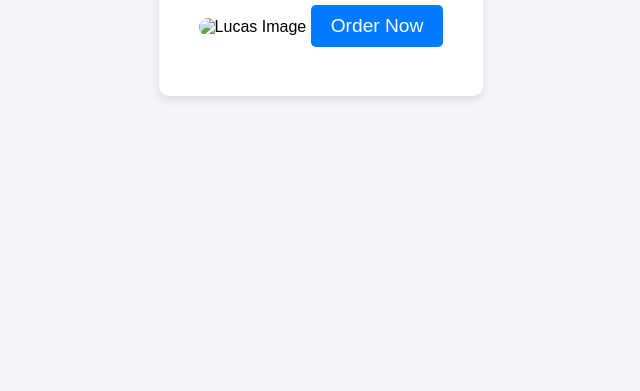
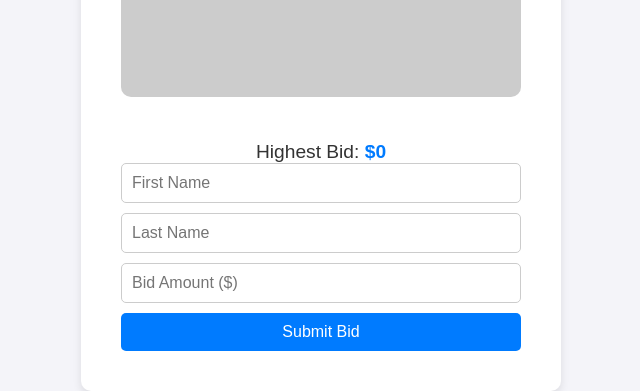
Before and after one commit to buylucas/buylucas.github.io, a plain HTML site: page index.html in a window 1280 px wide. Shown: the part 415-806 px from the top of the page, without its empty margins (319-959 px from the left). Drawn offline with Linux system fonts and the light colour scheme; placeholder pictures from the web are drawn by us.

Commit message:
Update index.htmlm

```diff
--- a/index.html
+++ b/index.html
@@ -3,7 +3,7 @@
 <head>
   <meta charset="UTF-8">
   <meta name="viewport" content="width=device-width, initial-scale=1.0">
-  <title>Buy Lucas</title>
+  <title>Bid for Product</title>
   <style>
     body {
       font-family: Arial, sans-serif;
@@ -22,9 +22,11 @@
       padding: 40px;
       border-radius: 10px;
       box-shadow: 0 4px 8px rgba(0, 0, 0, 0.1);
+      max-width: 400px;
+      width: 100%;
     }
     h1 {
-      font-size: 2.5rem;
+      font-size: 2rem;
       color: #333;
       margin-bottom: 20px;
     }
@@ -34,26 +36,79 @@
       border-radius: 10px;
       margin-bottom: 20px;
     }
-    a {
-      display: inline-block;
+    form {
+      display: flex;
+      flex-direction: column;
+      gap: 10px;
+    }
+    input {
+      padding: 10px;
+      font-size: 1rem;
+      border: 1px solid #ccc;
+      border-radius: 5px;
+    }
+    button {
       padding: 10px 20px;
-      font-size: 1.2rem;
+      font-size: 1rem;
       color: #fff;
       background-color: #007bff;
+      border: none;
       border-radius: 5px;
-      text-decoration: none;
+      cursor: pointer;
       transition: background-color 0.3s ease;
     }
-    a:hover {
+    button:hover {
       background-color: #0056b3;
+    }
+    .highest-bid {
+      margin-top: 20px;
+      font-size: 1.2rem;
+      color: #333;
+    }
+    .highest-bid span {
+      font-weight: bold;
+      color: #007bff;
     }
   </style>
 </head>
 <body>
   <div class="container">
-    <h1>Buy Lucas!</h1>
-    <img src="./png.png" alt="Lucas Image"> <!-- Replace with your image URL -->
-    <a href="https://forms.gle/your-google-form-link" target="_blank">Order Now</a> <!-- Replace with your Google Form link -->
+    <h1>Bid for Product</h1>
+    <img src="https://via.placeholder.com/400" alt="Product Image"> <!-- Replace with your image URL -->
+    <div class="highest-bid">
+      Highest Bid: <span id="highestBid">$0</span>
+    </div>
+    <form id="bidForm">
+      <input type="text" id="firstName" placeholder="First Name" required>
+      <input type="text" id="lastName" placeholder="Last Name" required>
+      <input type="number" id="bidAmount" placeholder="Bid Amount ($)" required>
+      <button type="submit">Submit Bid</button>
+    </form>
   </div>
+
+  <script>
+    let highestBid = 0;
+
+    document.getElementById('bidForm').addEventListener('submit', function (event) {
+      event.preventDefault(); // Prevent form submission
+
+      // Get form values
+      const firstName = document.getElementById('firstName').value;
+      const lastName = document.getElementById('lastName').value;
+      const bidAmount = parseFloat(document.getElementById('bidAmount').value);
+
+      // Check if the bid is higher than the current highest bid
+      if (bidAmount > highestBid) {
+        highestBid = bidAmount;
+        document.getElementById('highestBid').textContent = `$${highestBid}`;
+        alert(`Congratulations, ${firstName} ${lastName}! Your bid of $${bidAmount} is the highest so far.`);
+      } else {
+        alert(`Sorry, ${firstName} ${lastName}. Your bid of $${bidAmount} is not higher than the current highest bid of $${highestBid}.`);
+      }
+
+      // Clear the form
+      document.getElementById('bidForm').reset();
+    });
+  </script>
 </body>
 </html>
```
